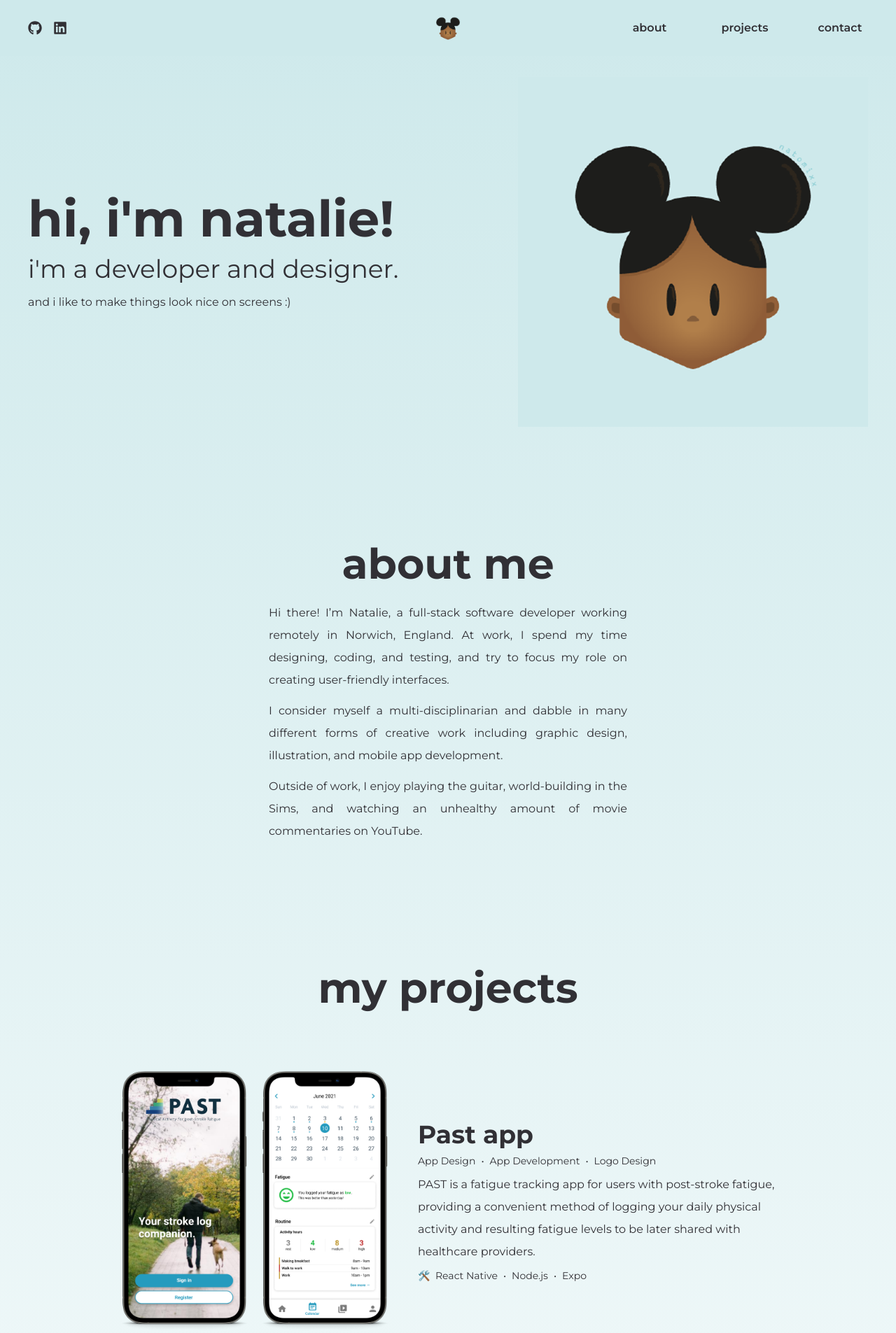
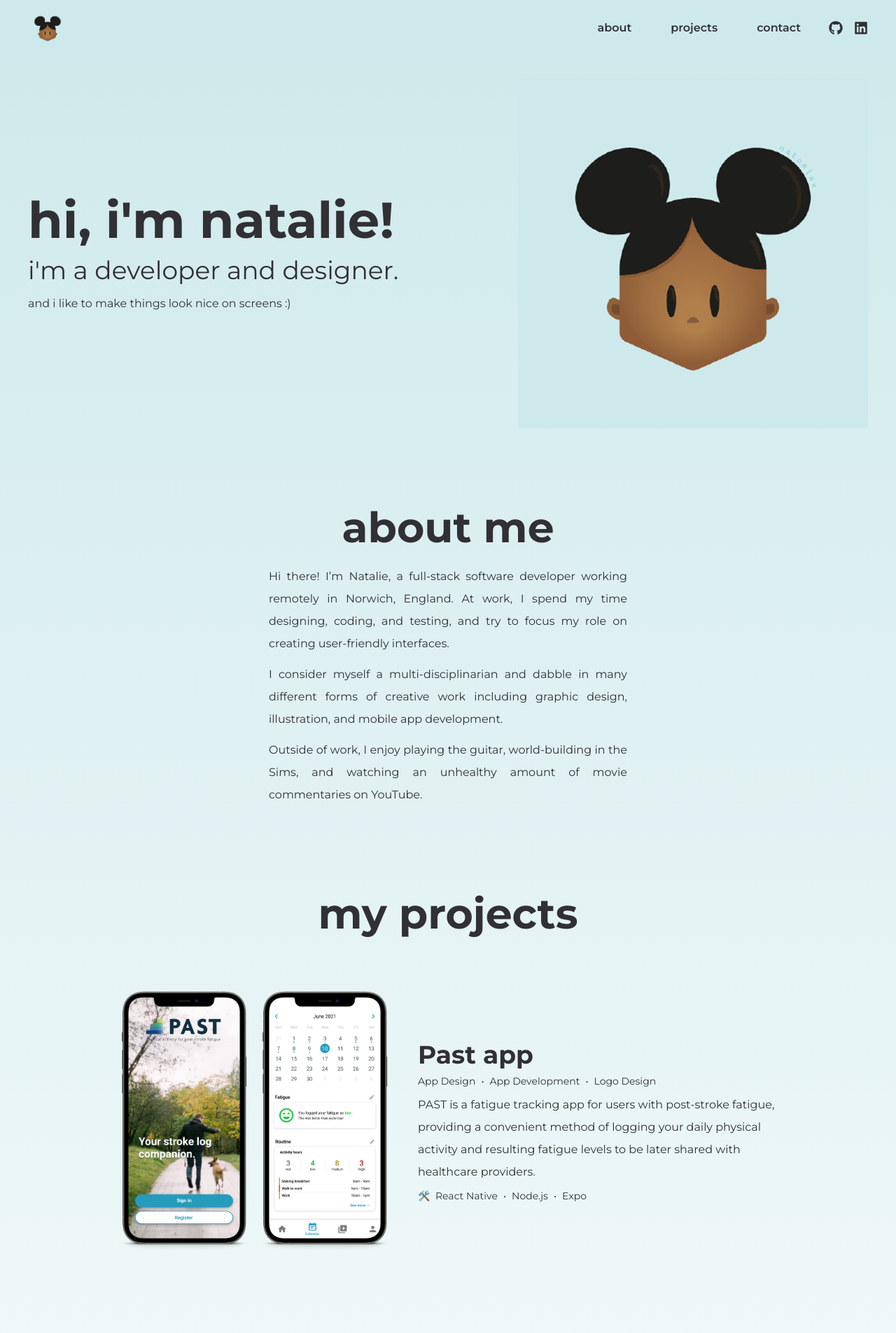
Before and after one commit to nayuba/natalieayuba.github.io, a Next.js app: page / in a window 1280 px wide. Shown: the top 1905 px of the page at 70% size. Built offline with nearby package versions, Linux system fonts and the light colour scheme.

Commit message:
More changes - navlink hover effect needs fixing

```diff
--- a/components/Icon.tsx
+++ b/components/Icon.tsx
@@ -14,7 +14,7 @@ const Icon: FC<IconProps> = ({ title, href, icon, external, className }) => (
     href={href}
     target={external ? "_blank" : ""}
     rel={external ? "noreferrer" : ""}
-    className={`text-xl hover:text-secondary-darker duration-200 ease-icon-in-out${` ${className}` ?? ""}`}
+    className={`text-xl hover:text-secondary-darker duration-200 ease-slow-in-out${` ${className}` ?? ""}`}
   >
     {icon}
   </a>
--- a/components/Nav.tsx
+++ /dev/null
@@ -1,87 +0,0 @@
-import Image from "next/image";
-import React, { FC, useEffect } from "react";
-import { FaBars, FaTimes } from "react-icons/fa";
-import SocialMediaNav from "./SocialMediaNav";
-import useHamToggle from "../hooks/useHamToggle";
-
-const navLinks = [
-  {
-    title: "About",
-    href: "#about",
-    underline: "straight.svg",
-  },
-  {
-    title: "Projects",
-    href: "#projects",
-    underline: "less-straight.svg",
-  },
-  {
-    title: "Contact",
-    href: "#contact",
-    underline: "wonky.svg",
-  },
-];
-
-export const Nav: FC = () => {
-  const { isMenuOpen, setIsMenuOpen } = useHamToggle();
-
-  useEffect(() => {
-    isMenuOpen
-      ? (document.documentElement.style.overflow = "hidden")
-      : (document.documentElement.style.overflow = "unset");
-  }, [isMenuOpen]);
-
-  return (
-    <nav>
-      <ul className="hidden lg:flex gap-14 text-base lowercase font-semibold">
-        {navLinks.map((navLink) => (
-          <li
-            key={navLink.title}
-            className="relative text-center w-[80px] group/nav-link"
-          >
-            <a href={navLink.href} className="block py-2">
-              {navLink.title}
-            </a>
-            <div className="translate-y-[-90px] absolute group-hover/nav-link:block group-hover/nav-link:translate-y-1 duration-300 transition ease-icon-in-out">
-              <Image
-                src={`/underlines/${navLink.underline}`}
-                width={80}
-                height={0}
-                alt="underline"
-              />
-            </div>
-          </li>
-        ))}
-      </ul>
-      <div className={"fixed top-0 lg:hidden"}>
-        <ul
-          className={`${
-            isMenuOpen ? "left-0" : "left-[-100%]"
-          } transition-[left] w-screen bg-primary text-dark-grey font-semibold duration-500 fixed flex flex-col h-screen justify-center items-center gap-14 text-2xl lowercase`}
-        >
-          {navLinks.map((navLink) => (
-            <li key={navLink.title}>
-              <a
-                href={navLink.href}
-                className="hover:text-secondary-darker transition duration-200 ease-icon-in-out"
-                onClick={() => setIsMenuOpen(false)}
-              >
-                {navLink.title}
-              </a>
-            </li>
-          ))}
-          <SocialMediaNav large />
-        </ul>
-        <button
-          onClick={() => setIsMenuOpen(!isMenuOpen)}
-          className="h-[80px] fixed right-6 text-2xl hover:text-secondary-darker duration-200 ease-icon-in-out"
-        >
-          {isMenuOpen ? <FaTimes /> : <FaBars />}
-          {/* will eventually be something like
-            <HamIcon /> and can use hamtoggle inside its own component?
-          */}
-        </button>
-      </div>
-    </nav>
-  );
-};
--- /dev/null
+++ b/components/Navbar.tsx
@@ -0,0 +1,79 @@
+import Hamburger from "hamburger-react";
+import Image from "next/image";
+import React, { FC, useEffect, useState } from "react";
+import SocialMediaNav from "./SocialMediaNav";
+
+const navLinks = [
+  {
+    title: "About",
+    href: "#about",
+    underline: "straight",
+  },
+  {
+    title: "Projects",
+    href: "#projects",
+    underline: "less-straight",
+  },
+  {
+    title: "Contact",
+    href: "#contact",
+    underline: "wonky",
+  },
+];
+
+const Navbar: FC = () => {
+  const [isMenuOpen, setIsMenuOpen] = useState(false);
+
+  useEffect(() => {
+    isMenuOpen
+      ? (document.documentElement.style.overflow = "hidden")
+      : (document.documentElement.style.overflow = "unset");
+  }, [isMenuOpen]);
+
+  return (
+    <nav>
+      <ul className="hidden md:flex items-center gap-6 text-base lowercase font-semibold">
+        {navLinks.map((navLink) => (
+          <li key={navLink.title} className="relative group/nav-link">
+            <a href={navLink.href} className={`p-4 after:content-${navLink.underline} after:absolute after:block after:left-0 after:right-0 after:top-6 after:opacity-0 after:group-hover/nav-link:translate-y-1 after:group-hover/nav-link:opacity-100 after:duration-300 after:transition-all ease-in`}>
+              {navLink.title}
+            </a>
+          </li>
+        ))}
+        <SocialMediaNav />
+      </ul>
+      {/* Mobile menu */}
+      <div className={"fixed top-0 md:hidden"}>
+        <ul
+          className={`${
+            isMenuOpen ? "left-0" : "left-[-100%]"
+          } transition-[left] w-screen bg-primary text-dark-grey font-semibold duration-500 fixed flex flex-col h-screen justify-center items-center gap-14 text-2xl lowercase`}
+        >
+          {navLinks.map((navLink) => (
+            <li key={navLink.title}>
+              <a
+                href={navLink.href}
+                className="hover:text-secondary-darker transition duration-200 ease-slow-in-out"
+                onClick={() => setIsMenuOpen(false)}
+              >
+                {navLink.title}
+              </a>
+            </li>
+          ))}
+          <SocialMediaNav large />
+        </ul>
+        <div className="fixed flex items-center h-[80px] right-6 text-2xl hover:text-secondary-darker transition-colors duration-200 ease-slow-in-out">
+          <Hamburger
+            toggled={isMenuOpen}
+            toggle={setIsMenuOpen}
+            rounded
+            label="Show menu"
+            distance="sm"
+          />
+        </div>
+      </div>
+    </nav>
+  );
+};
+
+export default Navbar;
--- a/components/Project.tsx
+++ b/components/Project.tsx
@@ -4,8 +4,8 @@ import Image from "next/image";
 
 export interface ProjectProps {
   title: string;
+  categories: string[];
   description: string;
-  categories: string[];
   technologies: string[];
   images: string[][];
   order: string;
@@ -13,8 +13,8 @@ export interface ProjectProps {
 
 const Project: FC<ProjectProps> = ({
   title,
+  categories,
   description,
-  categories,
   technologies,
   images,
   order,
@@ -52,10 +52,15 @@ const Project: FC<ProjectProps> = ({
 
   function separateList(list: string[]) {
     let innerHTML: JSX.Element[] = [];
-    for (const word of list) {
-      innerHTML.push(<>{word}</>);
+    for (let i = 0; i < list.length; i++) {
+      const word = list[i];
+      innerHTML.push(<span key={word}>{word}</span>);
       if (word !== list[list.length - 1]) {
-        innerHTML.push(<span className="px-2">•</span>);
+        innerHTML.push(
+          <span key={`dot${i}`} className="px-2">
+            •
+          </span>
+        );
       }
     }
     return <>{innerHTML}</>;
@@ -63,9 +68,9 @@ const Project: FC<ProjectProps> = ({
 
   return (
     <div
-      className={`${
-        order === "right" ? "flex-row-reverse " : ""
-      }flex gap-10 py-16 flex-wrap justify-center`}
+      className={`flex gap-10 py-14 flex-wrap justify-center${
+        order === "right" ? " flex-row-reverse " : ""
+      }`}
     >
       {text()}
       {mockups()}
--- a/components/ScrollToTopButton.tsx
+++ b/components/ScrollToTopButton.tsx
@@ -24,8 +24,8 @@ const ScrollToTopButton: FC = () => {
       title="Scroll to top"
       onClick={scrollToTop}
       className={`${
-        visible ? "lg:block" : "lg:hidden"
-      } fixed bottom-6 right-6 rounded-full text-2xl text-white bg-secondary p-3 drop-shadow-deep hover:translate-y-[-2px] duration:300 ease-icon-in-out hidden`}
+        visible ? "md:block" : "md:hidden"
+      } fixed bottom-6 right-6 rounded-full text-2xl text-white bg-secondary p-3 drop-shadow-deep hover:translate-y-[-2px] duration:300 ease-slow-in-out hidden`}
     >
       <FaChevronUp />
     </button>
--- a/package.json
+++ b/package.json
@@ -15,6 +15,7 @@
     "@types/react-dom": "18.0.10",
     "eslint": "8.32.0",
     "eslint-config-next": "13.1.4",
+    "hamburger-react": "^2.5.0",
     "next": "^13.1.5",
     "react": "^18.2.0",
     "react-dom": "^18.2.0",
--- a/pages/index.tsx
+++ b/pages/index.tsx
@@ -5,7 +5,7 @@ import { BodyText, H1, H2, H3, SecondaryText } from "@/components/Text";
 import Head from "next/head";
 import Image from "next/image";
 import ScrollToTopButton from "@/components/ScrollToTopButton";
-import { Nav } from "@/components/Nav";
+import Navbar from "@/components/Navbar";
 import Link from "next/link";
 
 export default function Home() {
@@ -17,27 +17,22 @@ export default function Home() {
         <meta name="viewport" content="width=device-width, initial-scale=1" />
         <link rel="icon" href="/avatar.png" />
       </Head>
-      <header className="bg-primary flex flex-col items-center fixed top-0 left-0 right-0 z-[1] drop ">
-        <div className="h-[80px] flex justify-between px-6 md:px-10 items-center w-screen">
-          <SocialMediaNav className="hidden lg:block" />
-          <Link
-            href="/"
-            className="lg:absolute lg:left-[50%] lg:translate-x-[-50%]"
-          >
-            <Image
-              src="/avatar.png"
-              width="50"
-              height="50"
-              alt="A little animated self-portrait!"
-            />
+      <header className="bg-primary flex flex-col items-center fixed left-0 right-0 top-0 z-10 px-6 md:px-10">
+        <div className="h-[80px] flex justify-between items-center w-full max-width">
+          <Link href="/" className="relative h-14 w-14">
+              <Image
+                src="/avatar.png"
+                fill
+                alt="A little animated self-portrait!"
+              />
           </Link>
-          <Nav />
+          <Navbar />
         </div>
       </header>
       <div className="bg-gradient-to-b from-primary to-white">
         <main className="px-6 md:px-10 flex flex-col items-center">
           {/* Banner */}
-          <section className="w-full flex flex-wrap lg:flex-nowrap justify-between items-center gap-10 pb-14 pt-[110px]">
+          <section className="w-full flex flex-wrap lg:flex-nowrap justify-between items-center gap-10 pt-28 max-width">
             <div className="flex flex-col gap-4 lowercase md:flex-none">
               <H1 text="Hi, I'm Natalie!" />
               <H3
@@ -60,7 +55,7 @@ export default function Home() {
 
           {/* About */}
           <section
-            className="flex flex-col justify-center items-center pb-14 pt-[110px]"
+            className="flex flex-col justify-center items-center pt-28"
             id="about"
           >
             <H2 text="About Me" />
@@ -78,7 +73,7 @@ export default function Home() {
           {/* Projects */}
           <section
             id="projects"
-            className="flex flex-col items-center pb-14 pt-[110px]"
+            className="flex flex-col items-center pt-28 pb-14"
           >
             <H2 text="My Projects" />
             <Project
@@ -95,9 +90,9 @@ export default function Home() {
               ]}
               order="right"
             />
-            <div className="flex flex-col items-center py-16">
+            <div className="flex flex-col items-center pt-14">
               <H3 text="Logos" className="lowercase" />
-              <div className="flex flex-wrap justify-center pt-16 gap-2">
+              <div className="flex flex-wrap justify-center pt-14 gap-2">
                 {[
                   [
                     "Stripped Sets Logo",
@@ -124,7 +119,7 @@ export default function Home() {
         </main>
 
         <footer className="px-6 text-center">
-          <div id="contact" className="flex flex-col items-center py-16">
+          <div id="contact" className="flex flex-col items-center pb-14 pt-28">
             <H2 text="Get In Touch" />
             <BodyText
               text={
--- a/styles/globals.css
+++ b/styles/globals.css
@@ -38,4 +38,8 @@ body {
   .link-text {
     @apply font-semibold text-secondary-darker hover:underline;
   }
+
+  .max-width {
+    @apply max-w-[1600px];
+  }
 }
--- a/tailwind.config.js
+++ b/tailwind.config.js
@@ -9,13 +9,13 @@ module.exports = {
   ],
   theme: {
     colors: {
+      white: colors.white,
       transparent: "transparent",
       current: "currentColor",
       primary: "#CEE9EB",
       secondary: "#CB80C6",
       "secondary-darker": "#9D4097",
       "dark-grey": "#313035",
-      white: colors.white,
       "natural-hair-soc-blue": "#DAEDF2",
       "stripped-sets-purple": "#A1539C",
     },
@@ -33,7 +33,13 @@ module.exports = {
         ],
       },
       transitionTimingFunction: {
-        "icon-in-out": "cubic-bezier(0.6, 0.05, 0.3, 1)",
+        "slow-in-out": "cubic-bezier(0.6, 0.05, 0.3, 1)",
+      },
+      content: {
+        straight: "url('/underlines/straight.svg')",
+        "less-straight": "url('/underlines/less-straight.svg')",
+        wonky: "url('/underlines/wonky.svg')",
+        "very-wonky": "url('/underlines/very-wonky.svg')",
       },
     },
   },
```
Also changed, not shown: hooks/useHamToggle.tsx (deleted, +0 -8 lines), 1 other file (tests, documents, lock files or other folders).
